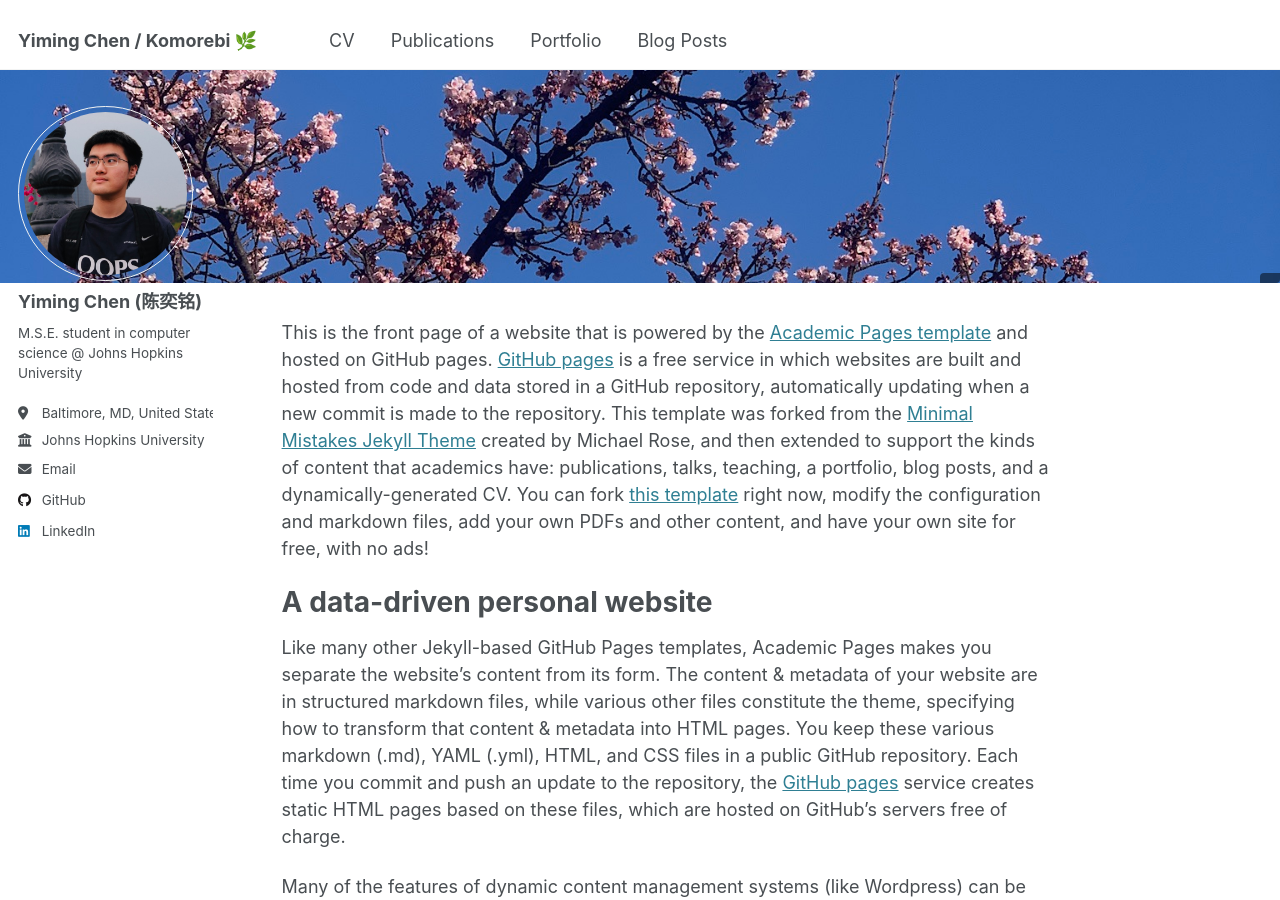
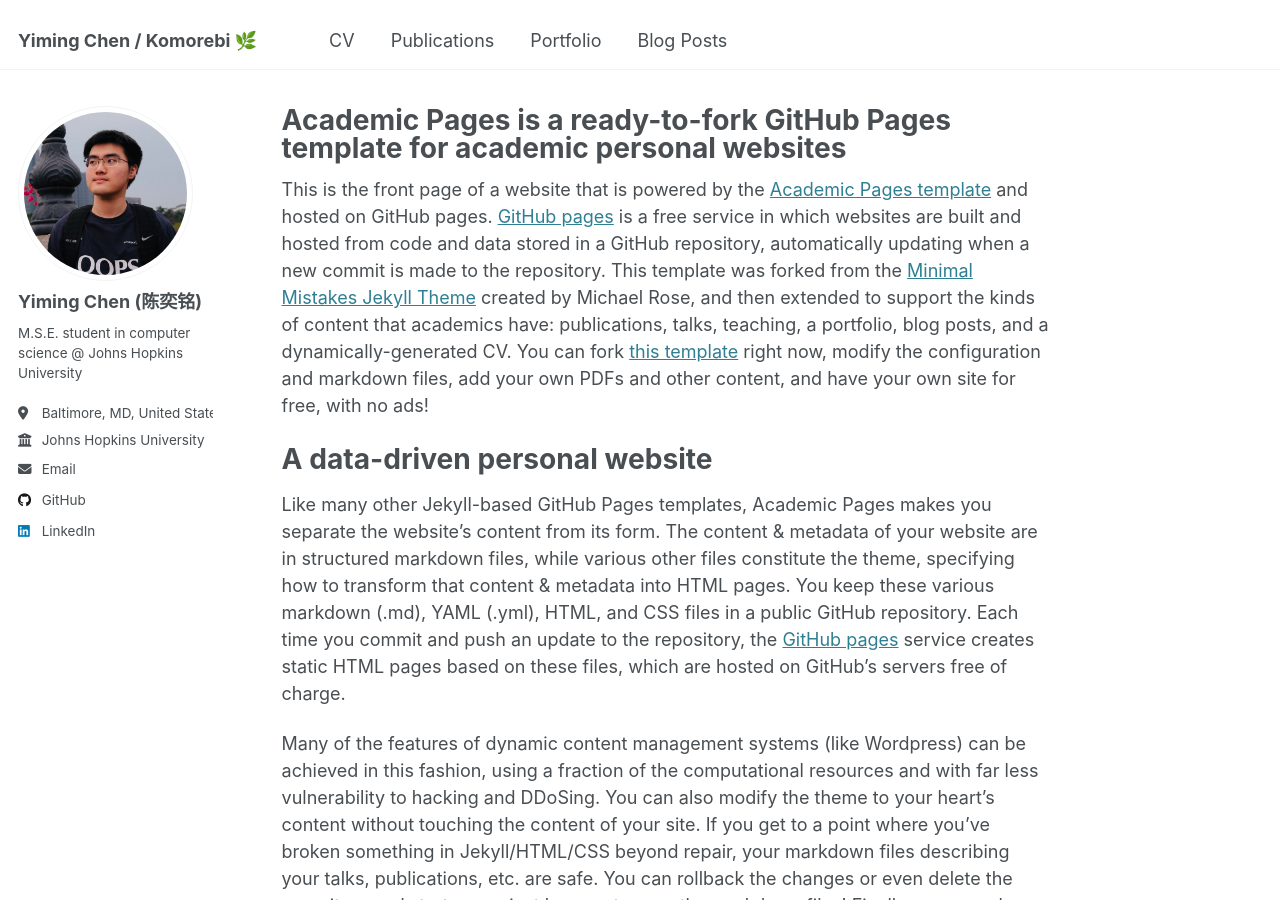
Before and after one commit to xuanquanchen/xuanquanchen.github.io, a Jekyll site: the page built from _pages/about.md, in a window 1280 px wide and 900 px high. Built offline with Jekyll 4.4.1, drawn with Linux system fonts in a browser that asks for light colours; part of the change alters nothing that is shown.

```diff
--- a/_config.yml
+++ b/_config.yml
@@ -255,9 +255,6 @@ defaults:
       type: pages
     values:
       layout: single
-      header:
-        overlay_image: "/cover/Japan/Tokyo_3.jpeg"
-        caption: ""
       author_profile: true
   # _teaching
   - scope:
```
